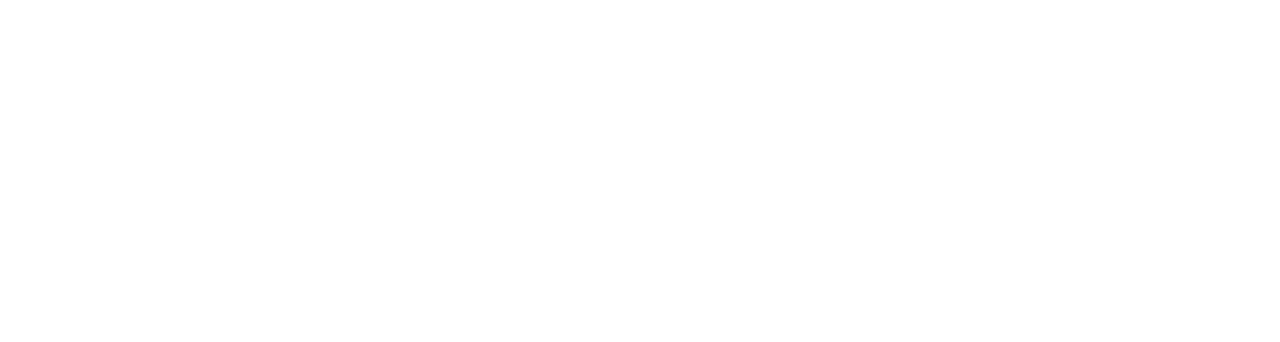
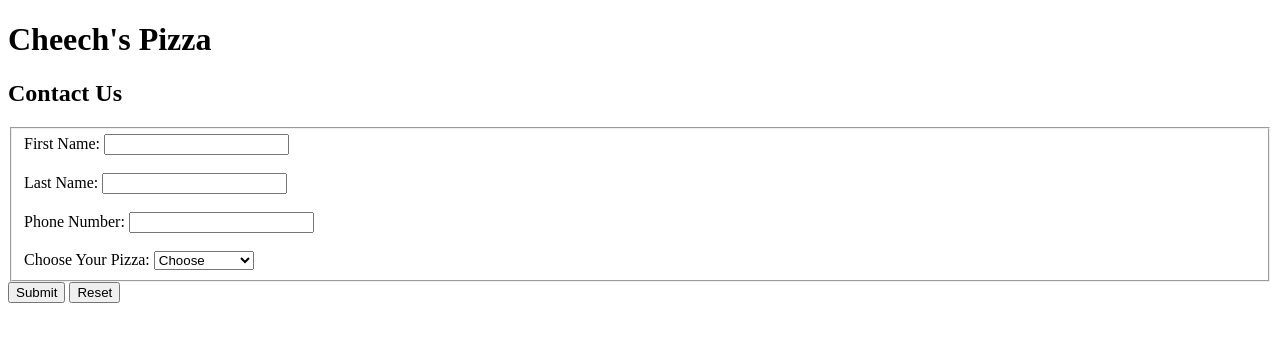
Before and after one commit to coffeebee/CheechsPizza, a plain HTML site: page index.html in a window 1280 px wide. Drawn offline with Linux system fonts and the light colour scheme.

Commit message:
small update

```diff
--- a/index.html
+++ b/index.html
@@ -4,9 +4,43 @@
     <meta charset="UTF-8">
     <meta name="viewport" content="width=device-width, initial-scale=1.0">
     <meta http-equiv="X-UA-Compatible" content="ie=edge">
-    <title>Document</title>
+    <link rel="stylesheet" href="styles.css">
+    <title>Cheech's Pizza</title>
 </head>
 <body>
+    <h1>Cheech's Pizza</h1>
+    <article>
+			<h2>Contact Us</h2>
+			<form>
+				<fieldset>
+					<label for="fname">First Name: </label>
+					<input id="fname" type="text" spellcheck="true" required />
+					<br />	<br/>
+					<label for="lname">Last Name: </label>
+					<input id="lname" type="text" required />
+					<br />	<br/>
+					<label for="phone">Phone Number: </label>
+					<input id="phone" type="tel" required />
+                    <br/>	<br/>
+
+					<label for="selectList">Choose Your Pizza: </label>
+					<select id="selectList" required>
+						<option value="">Choose</option>
+						<option value="PizzaChoice" >Pizza Choice</option>
+						<option value="" ></option>
+						<option value="" >TV </option>
+						<option value="" ></option>
+                    </select>
+
+				</fieldset>
+
+				<button type="submit" onclick = "A FUNCTION To DISPLAY ORDER"   >Submit</button>
+				<button type="reset">Reset</button>
+				<br/>	<br/>
+
+			</form>
+		</article>
+
 
 </body>
 </html>
```
Also changed, not shown: styles.css (added).
